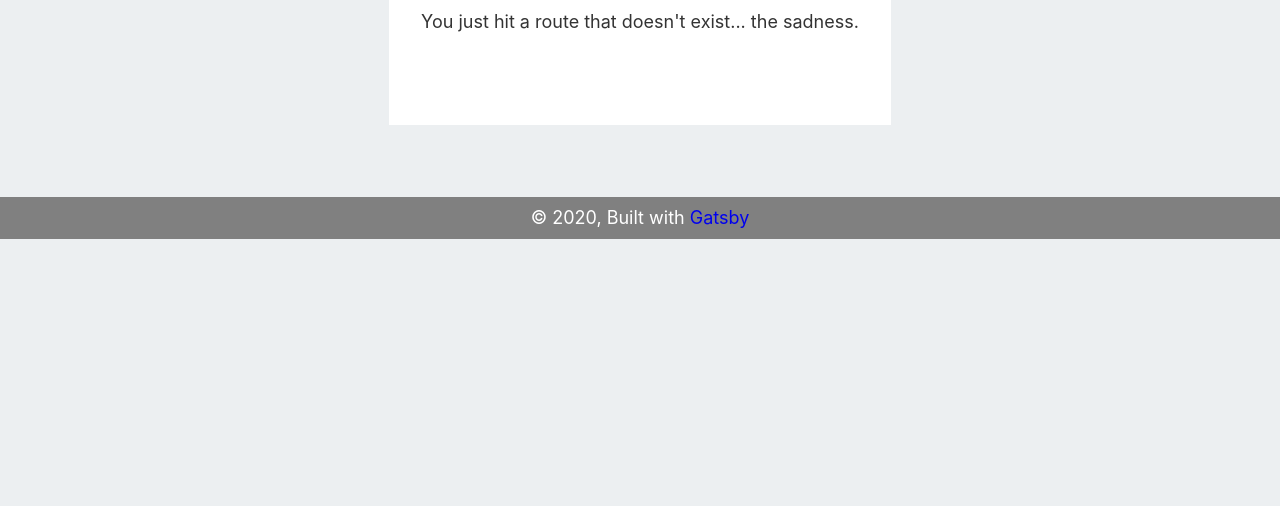
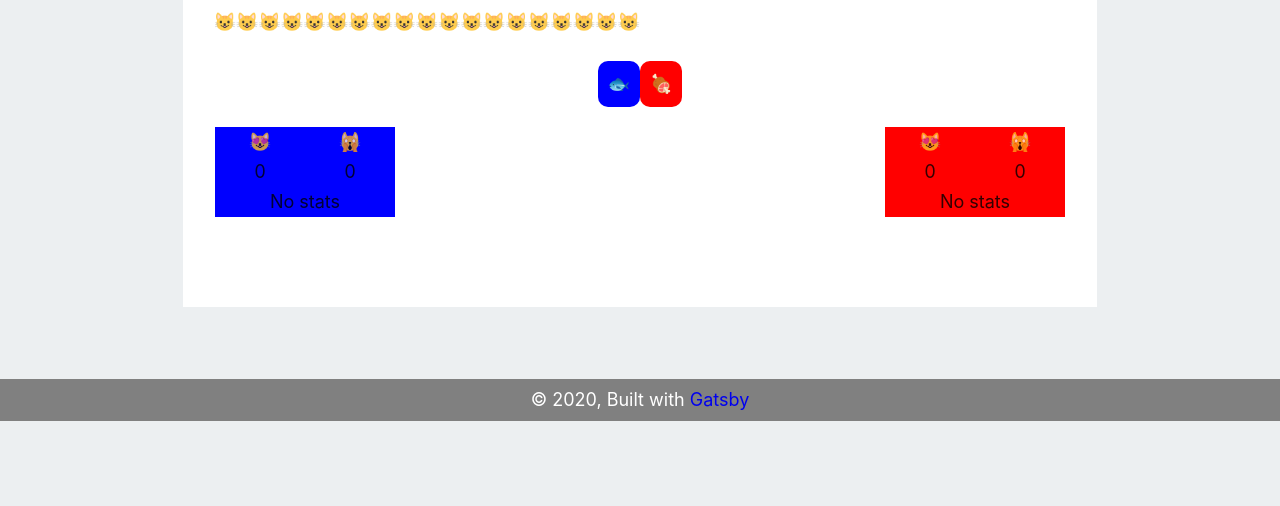
Before and after one commit to alexfauquette/aMathJourney, a Gatsby site: page /multy-arm-bandits/fr in a window 1280 px wide. Before the commit this address had no page. Shown: the part 294-800 px from the top of the page. Built offline with nearby package versions, Linux system fonts and the light colour scheme; Gatsby itself is replaced by a stand-in of ours.

Commit message:
first draft mab

```diff
--- /dev/null
+++ b/src/components/MAB/demo.js
@@ -0,0 +1,222 @@
+import React, { useRef, useState, useEffect, useCallback } from "react"
+
+import classes from "./style.module.scss"
+
+const DisplayCat = ({ status }) => {
+  const [initialized, setInitialized] = useState(false)
+
+  useEffect(() => {
+    if (status) {
+      setInitialized(true)
+    }
+  }, [status])
+
+  switch (status) {
+    case "OK":
+      return (
+        <div
+          className={`${classes.cat} ${
+            initialized ? classes.init : classes.notInit
+          }`}
+        >
+          <span role="img" aria-label="cat in love">
+            😻
+          </span>
+        </div>
+      )
+    case "KO":
+      return (
+        <div
+          className={`${classes.cat} ${
+            initialized ? classes.init : classes.notInit
+          }`}
+        >
+          <span role="img" aria-label="cat disgusted">
+            🙀
+          </span>
+        </div>
+      )
+    default:
+      return (
+        <div
+          className={`${classes.cat} ${
+            initialized ? classes.init : classes.notInit
+          }`}
+        >
+          <span role="img" aria-label="cat waiting for food">
+            😺
+          </span>
+        </div>
+      )
+  }
+}
+
+const DisplaySeenCat = ({ status, color }) => {
+  switch (status) {
+    case "OK":
+      return (
+        <div
+          className={classes.seenCats}
+          style={{ backgroundColor: color }} //, order: 2 * foodIndex + 1
+        >
+          <span role="img" aria-label="cat in love">
+            😻
+          </span>
+        </div>
+      )
+    case "KO":
+      return (
+        <div
+          className={classes.seenCats}
+          style={{ backgroundColor: color }} //, order: 2 * foodIndex + 2
+        >
+          <span role="img" aria-label="cat disgusted">
+            🙀
+          </span>
+        </div>
+      )
+  }
+}
+
+const ResultsSynthesis = ({ nbOK, nbKO, color }) => (
+  <table style={{ backgroundColor: color }} className={classes.stats}>
+    <tbody>
+      <tr>
+        <td>
+          <span role="img" aria-label="cat in love">
+            😻
+          </span>
+        </td>
+        <td>
+          <span role="img" aria-label="cat disgusted">
+            🙀
+          </span>
+        </td>
+      </tr>
+      <tr>
+        <td>{nbOK}</td>
+        <td>{nbKO}</td>
+      </tr>
+      <tr>
+        {nbOK + nbKO === 0 ? (
+          <td colSpan={2}>No stats</td>
+        ) : (
+          <>
+            <td>
+              {Math.round((nbOK / (nbOK + nbKO) + Number.EPSILON) * 100) ||
+                Math.round((nbOK / (nbOK + nbKO) + Number.EPSILON) * 10000) /
+                  100}
+              %
+            </td>
+            <td>
+              {Math.round((nbKO / (nbOK + nbKO) + Number.EPSILON) * 100) ||
+                Math.round((nbKO / (nbOK + nbKO) + Number.EPSILON) * 10000) /
+                  100}
+              %
+            </td>
+          </>
+        )}
+      </tr>
+    </tbody>
+  </table>
+)
+
+const getStatistic = (results, wantedStatus, wantedIndex) =>
+  results.filter(
+    ({ status, foodIndex }) =>
+      status === wantedStatus && foodIndex === wantedIndex
+  ).length
+
+const ResultsCats = ({ results, colors }) => (
+  <div>
+    <div className={classes.resultsContainer}>
+      {results.map(({ id, status, foodIndex }) => (
+        <DisplaySeenCat key={id} status={status} color={colors[foodIndex]} />
+      ))}
+    </div>
+    <div className={classes.statsContainer}>
+      <ResultsSynthesis
+        nbOK={getStatistic(results, "OK", 0)}
+        nbKO={getStatistic(results, "KO", 0)}
+        color={colors[0]}
+      />
+      <ResultsSynthesis
+        nbOK={getStatistic(results, "OK", 1)}
+        nbKO={getStatistic(results, "KO", 1)}
+        color={colors[1]}
+      />
+    </div>
+  </div>
+)
+
+const initialiseCats = N => {
+  return [...Array(N).keys()].map(id => ({
+    id: id,
+    status: "",
+  }))
+}
+
+export const CatList = ({ catNumber, probaHappy, buttonsColor }) => {
+  const [cats, setCats] = useState(initialiseCats(catNumber))
+  const clearCatTimer = useRef(false)
+
+  const [results, setResults] = useState([])
+
+  const giveFood = useCallback(
+    (foodIndex, cats) => {
+      clearTimeout(clearCatTimer.current)
+
+      const [head, ...rest] = cats.filter(
+        cat => cat.status !== "KO" && cat.status !== "OK"
+      )
+      if (head) {
+        const newStatus = Math.random() <= probaHappy[foodIndex] ? "OK" : "KO"
+
+        setCats([
+          {
+            id: head.id,
+            status: newStatus,
+          },
+          ...rest,
+        ])
+        setResults(results => [
+          ...results,
+          { id: head.id, status: newStatus, foodIndex: foodIndex },
+        ])
+
+        clearCatTimer.current = setTimeout(() => {
+          setCats(rest)
+        }, 1000)
+      }
+    },
+    [clearCatTimer, probaHappy, setCats, setResults]
+  )
+
+  return (
+    <div>
+      <div>
+        <p className={classes.catList}>
+          {cats.map(({ id, status }) => (
+            <DisplayCat key={id} status={status} />
+          ))}
+        </p>
+      </div>
+      <div className={classes.foodOptions}>
+        <button
+          onClick={() => giveFood(0, cats)}
+          style={{ backgroundColor: buttonsColor[0] }}
+        >
+          🐟
+        </button>
+        <button
+          onClick={() => giveFood(1, cats)}
+          style={{ backgroundColor: buttonsColor[1] }}
+        >
+          🍖
+        </button>
+      </div>
+
+      <ResultsCats results={results} colors={buttonsColor} />
+    </div>
+  )
+}
--- /dev/null
+++ b/src/components/MAB/style.module.scss
@@ -0,0 +1,83 @@
+.catList {
+  position: relative;
+  display: flex;
+  flex-direction: row-reverse;
+  overflow: hidden;
+  margin-right: 50%;
+
+  .cat {
+    transition: left 0.3s ease 0.2s, width 0.3s ease 0.2s,
+      margin-left 0.3s ease 0.2s, margin-right 0.3s ease 0.2s;
+    position: relative;
+    left: 0;
+  }
+
+  .init {
+    left: 2rem;
+    width: 0;
+    margin-left: 2rem;
+    margin-right: -2rem;
+  }
+
+  .notInit {
+    left: 0rem;
+    width: 1.5rem;
+    margin-left: 0;
+    margin-right: 0;
+  }
+}
+
+.foodOptions {
+  text-align: center;
+  width: 100%;
+  display: flex;
+  justify-content: center;
+}
+
+@keyframes catAppear {
+  0% {
+    transform: scale(0);
+    font-size: 0.5rem;
+  }
+  75% {
+    transform: scale(1.5);
+    font-size: 1.5rem;
+  }
+  100% {
+    transform: scale(1);
+    font-size: 1rem;
+  }
+}
+
+.resultsContainer {
+  margin-top: 1rem;
+  display: flex;
+  flex-wrap: wrap;
+
+  .seenCats {
+    width: 2rem;
+    height: 2rem;
+    line-height: 2rem;
+    text-align: center;
+    flex-shrink: 1;
+    span {
+      animation-name: catAppear;
+      animation-duration: 0.5s;
+    }
+  }
+}
+
+.statsContainer {
+  display: flex;
+  justify-content: space-between;
+  margin-top: 0.1rem;
+  .stats {
+    max-width: 10rem;
+    table-layout: fixed;
+    td {
+      padding: 2px;
+      text-align: center;
+      border: 0;
+    }
+  }
+}
--- a/src/components/layout.module.scss
+++ b/src/components/layout.module.scss
@@ -24,6 +24,7 @@ $topBottomPadding: 64px;
   background-color: white;
   padding: $topBottomPadding $leftRightPadding;
   max-width: $articleWidth;
+  width: 100%;
   text-align: left;
 }
 .aboutContainer {
--- /dev/null
+++ b/src/pages/multy-arm-bandits/fr.js
@@ -0,0 +1,28 @@
+import React, { useState } from "react"
+
+import Layout from "src/components/layout"
+// import { Link } from "gatsby"
+import SEO from "src/components/seo"
+
+// import classes from "./style.module.scss"
+
+import { CatList } from "src/components/MAB/demo"
+
+const Page = () => {
+  // deal with page state
+
+  //render
+  return (
+    <Layout location="/multy-arm-bandits" currentLanguage="Français">
+      <SEO title="Comment choisir son repas" />
+      <h1>Comment choisir son repas</h1>
+      <CatList
+        catNumber={200}
+        probaHappy={[0.7, 0.4]}
+        buttonsColor={["blue", "red"]}
+      />
+    </Layout>
+  )
+}
+
+export default Page
```
Also changed, not shown: package.json (+18 -18 lines), src/pages/multy-arm-bandits/style.module.scss (added), 1 other file.
